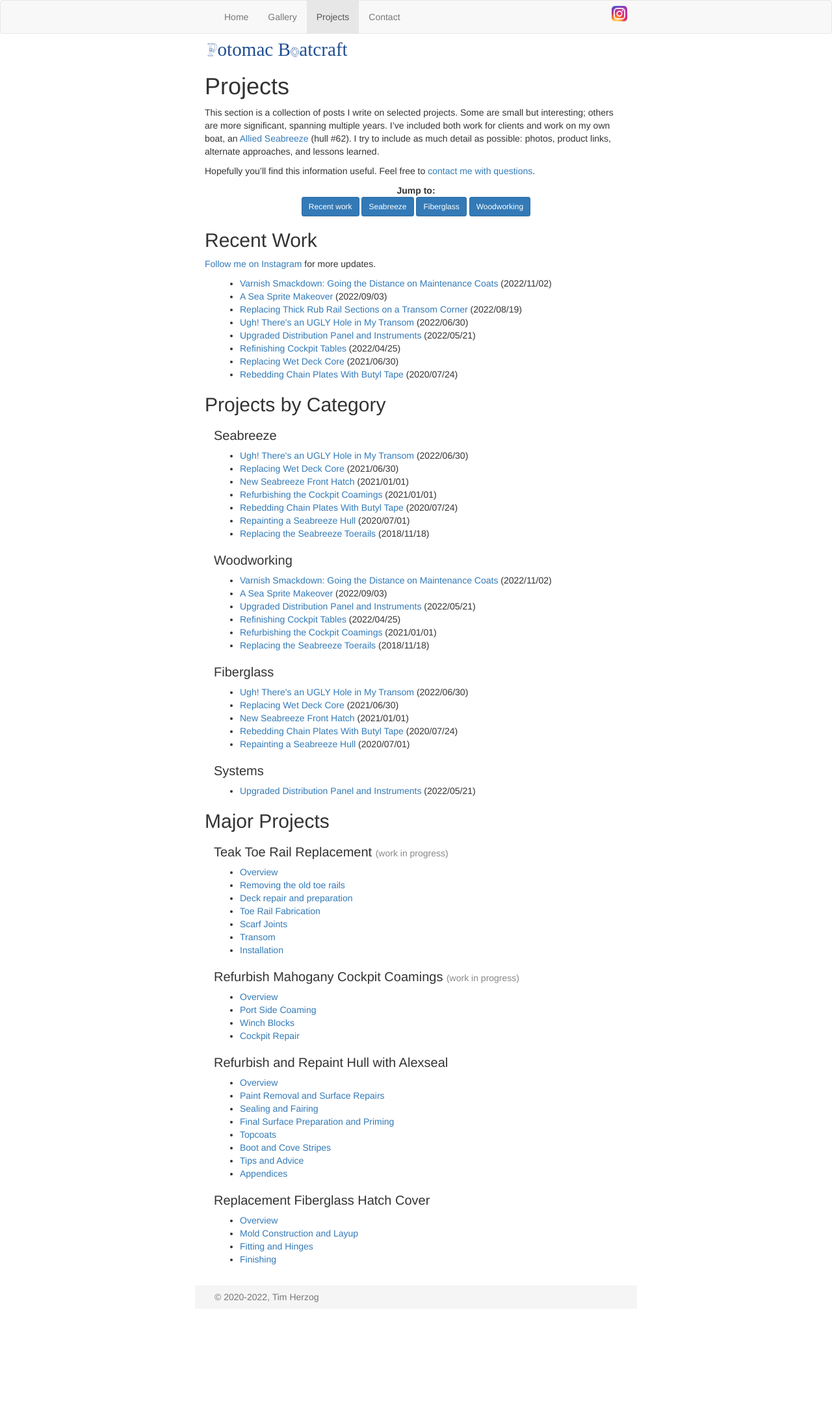
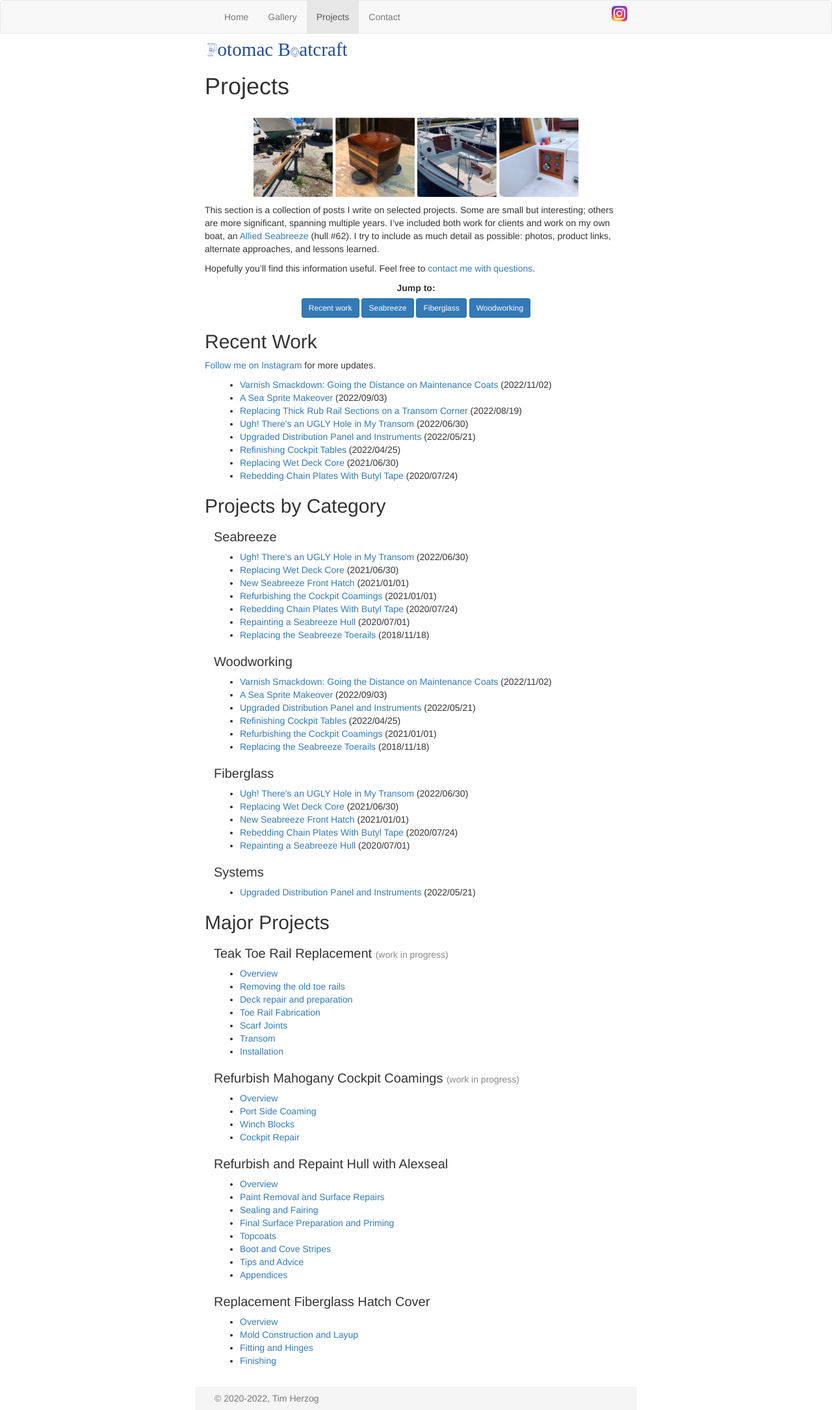
Before and after one commit to tgherzog/boatworks, a Jekyll site: the page built from projects.md, in a window 1280 px wide. Shown: the whole page at 65% size. Built offline with Jekyll 4.4.1, drawn with Linux system fonts in a browser that asks for light colours; before the commit the page ends 2014 px from its top, so only the background shows below that.

Commit message:
Thumbnail images for projects page

```diff
--- a/assets/css/site.scss
+++ b/assets/css/site.scss
@@ -178,6 +178,25 @@ div.container.home {
   }
 }
 
+.thumbnail-gallery img {
+    width: 500px;
+    display: block;
+    margin: 2em auto 0;
+}
+
+
+@media(max-width: 525px) {
+  .thumbnail-gallery img {
+    width: 450px;
+  }
+}
+
+@media(max-width: 475px) {
+    .thumbnail-gallery {
+      display: none;
+    }
+}
+
 blockquote {
   font-size: 1em; /* reset */
 }
@@ -185,6 +204,13 @@ blockquote {
 .project-title.secondary {
   color: #aaa;
   font-size: 18px;
+}
+
+.jump-links {
+  .btn {
+    display: inline-block;
+    margin-top: 0.5em;
+  }
 }
 
 .video {
--- a/projects.md
+++ b/projects.md
@@ -7,6 +7,9 @@ class: projects
 
 
 # Projects #
+
+![A few interesting project photos](assets/img/gallery/project-thumbnails.jpg)
+{: .thumbnail-gallery :}
 
 This section is a collection of posts I write on selected projects. Some are small but interesting;
 others are more significant, spanning multiple years. I've included both work for clients and
@@ -23,7 +26,7 @@ Feel free to [contact me with questions]({{ site.contact.email }}).
 <a href="#seabreeze" class="btn btn-primary btn-sm">Seabreeze</a>
 <a href="#fiberglass" class="btn btn-primary btn-sm">Fiberglass</a>
 <a href="#woodworking" class="btn btn-primary btn-sm">Woodworking</a>
-{: .center :}
+{: .center .jump-links :}
 
 ## Recent Work ## {#recent}
 
```
Also changed, not shown: assets/img/gallery/project-thumbnails.jpg (added).
